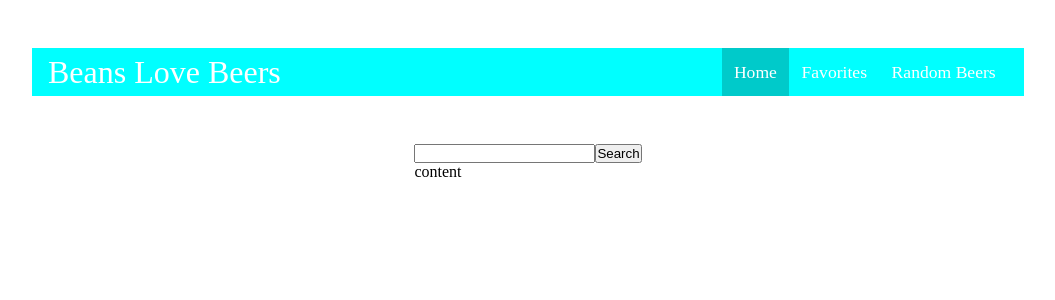
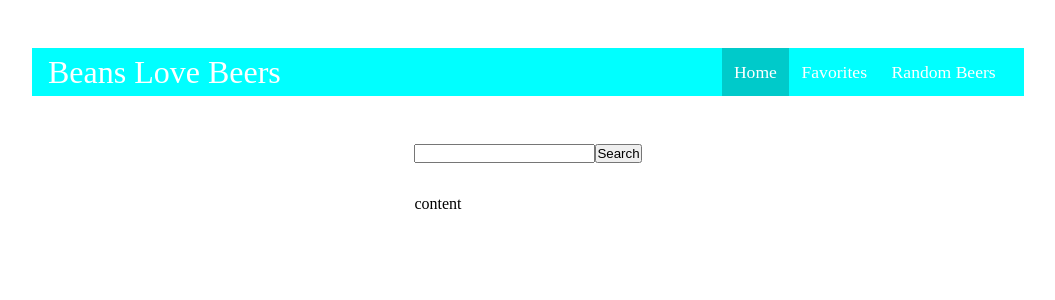
Before and after one commit to yabandzhiev/beers, a React (Create React App) app: page / in a window 1280 px wide. Shown: the top 300 px of the page, without its empty margins (112-1167 px from the left). Built offline with nearby package versions, Linux system fonts and the light colour scheme.

Commit message:
add home scss file

```diff
--- a/src/components/Home/Home.jsx
+++ b/src/components/Home/Home.jsx
@@ -1,3 +1,5 @@
+import "./Home.scss";
+
 const Home = () => {
   return (
     <div className="home">
--- /dev/null
+++ b/src/components/Home/Home.scss
@@ -0,0 +1,3 @@
+.content {
+  margin-top: 2em;
+}
```
